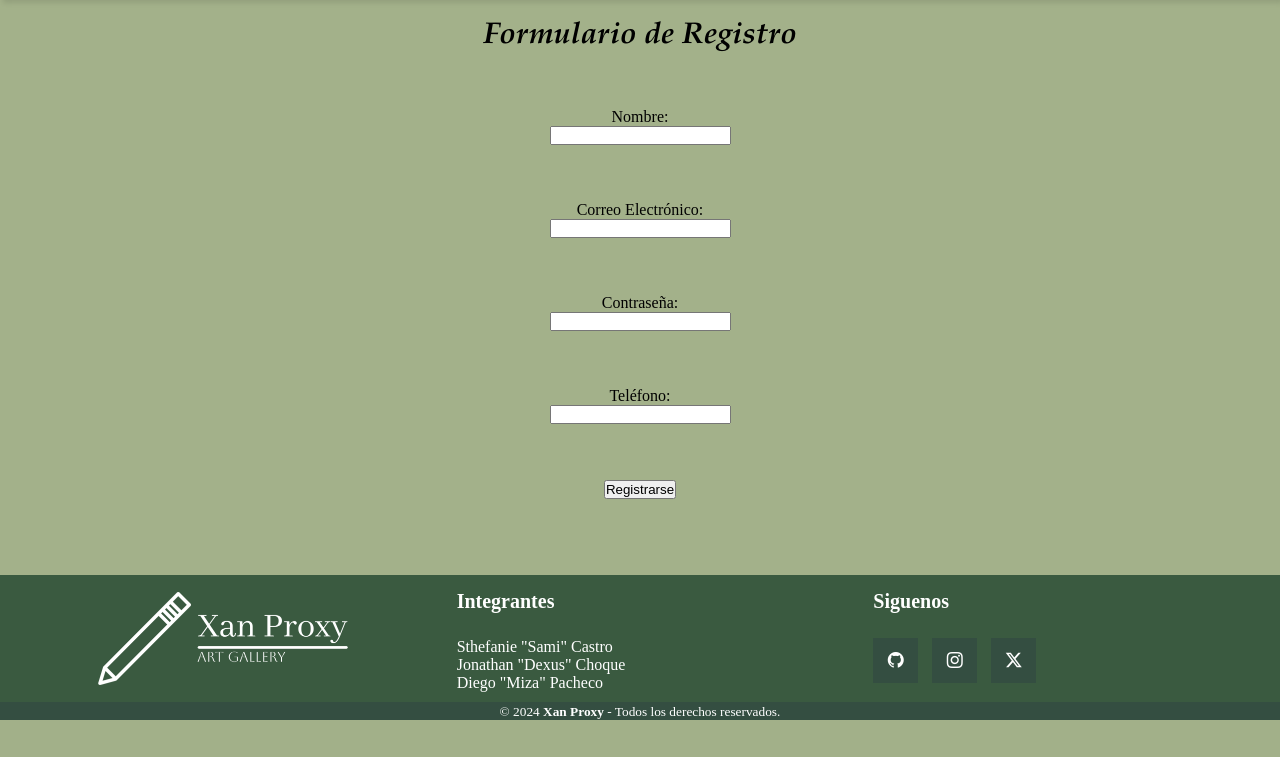
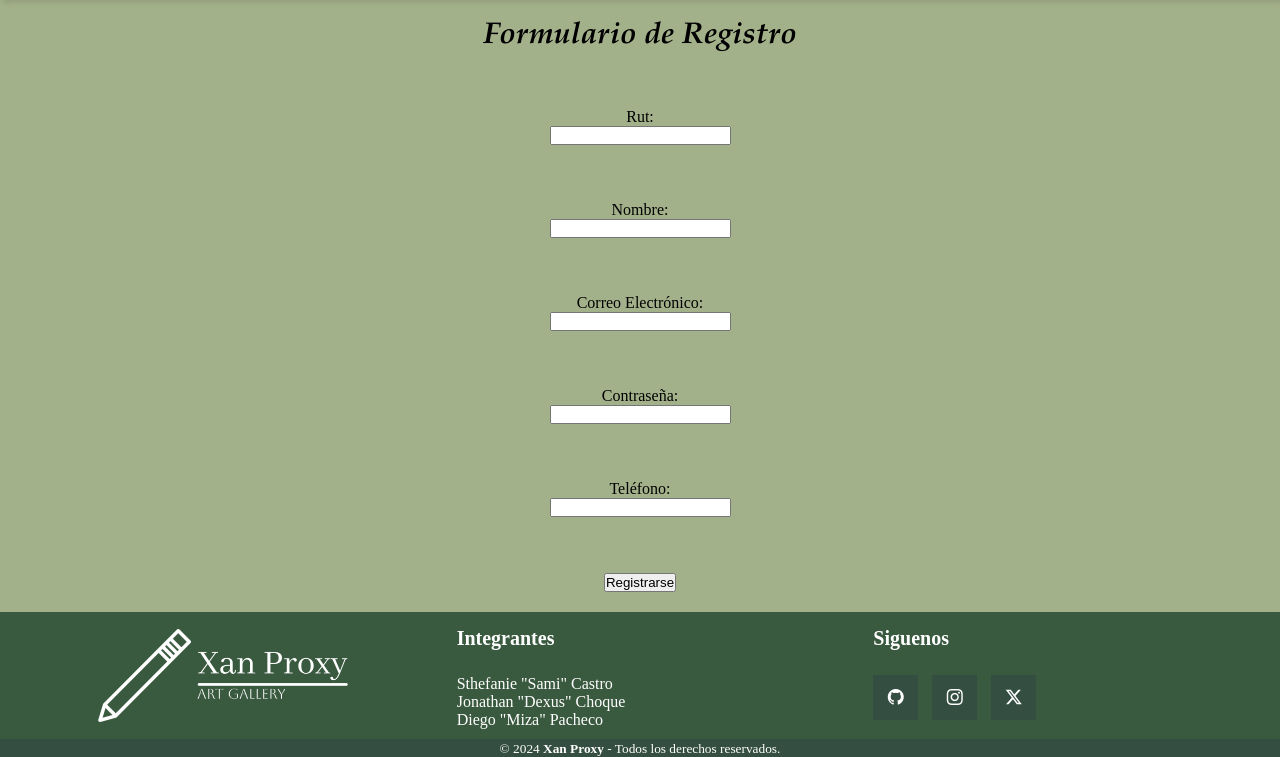
Before and after one commit to MizaBard/EA3_ProgWeb_CastroChoquePacheco, a Django app: page /index/registro in a window 1280 px wide. Shown: the part 80-837 px from the top of the page. Before the commit the page ends 800 px from the top, so only its background shows below. Run offline with Django 4.2, Linux system fonts and the light colour scheme.

Commit message:
añado rut
Se agraga el rut en el formulario de registro como primary key en la base de datos

```diff
--- a/web/models.py
+++ b/web/models.py
@@ -3,10 +3,11 @@ from django.db import models
 # Create your models here.
 
 class Usuario(models.Model):
+    rut = models.CharField(primary_key=True, max_length=10)
     nombre = models.CharField(max_length=100)
     email = models.EmailField(max_length=254)
     contraseña = models.CharField(max_length=50, blank=False, null=False)
     telefono = models.PositiveIntegerField(default=0)
 
     def __str__(self):
-        return str(self.nombre)+ " "+ str(self.email)+" "+str(self.contraseña)+" "+ str(self.telefono)
+        return  str(self.rut)+" " +str(self.nombre)+ " "+ str(self.email)+" "+str(self.contraseña)+" "+ str(self.telefono)
--- a/web/templates/web/registro.html
+++ b/web/templates/web/registro.html
@@ -52,7 +52,7 @@
 
     <!-- Inicio Formulario-->
     <form class="container" action="{% url 'registro' %}" method="post"
-        action="#" id="registrationForm"> {% csrf_token %}
+        id="registrationForm"> {% csrf_token %}
         <br>
         <div class="title"><h2>Formulario de Registro</h2></div>
         <br>
@@ -60,7 +60,14 @@
         <br>
         <div class="container_box">
 
-            <label for="nombretxt">Nombre:</label><br>
+            <label for="rut">Rut:</label><br>
+            <input type="text" id="rut" name="rut" ><br><br>
+
+        </div>
+        <br>
+        <div class="container_box">
+
+            <label for="nombre">Nombre:</label><br>
             <input type="text" id="nombre" name="nombre" ><br><br>
 
         </div>
--- a/web/views.py
+++ b/web/views.py
@@ -21,11 +21,12 @@ def registro(request):
         context={ 'usuario' : usuario }
         return render(request, 'web/registro.html')
     else:
+        rut=request.post["rut"]
         nombre=request.post["nombre"]
         email=request.post["email"]
         contraseña=request.post["contraseña"]
         telefono=request.post["telefono"]
 
-        usuario=Usuario.objects.create(nombre=nombre, email=email, contraseña=contraseña, telefono=telefono)
+        usuario=Usuario.objects.create(rut=rut, nombre=nombre, email=email, contraseña=contraseña, telefono=telefono)
         usuario.save()
         return render(request, 'web/registro.html')
```
Also changed, not shown: db.sqlite3, web/migrations/0002_remove_usuario_id_usuario_rut.py (added).
